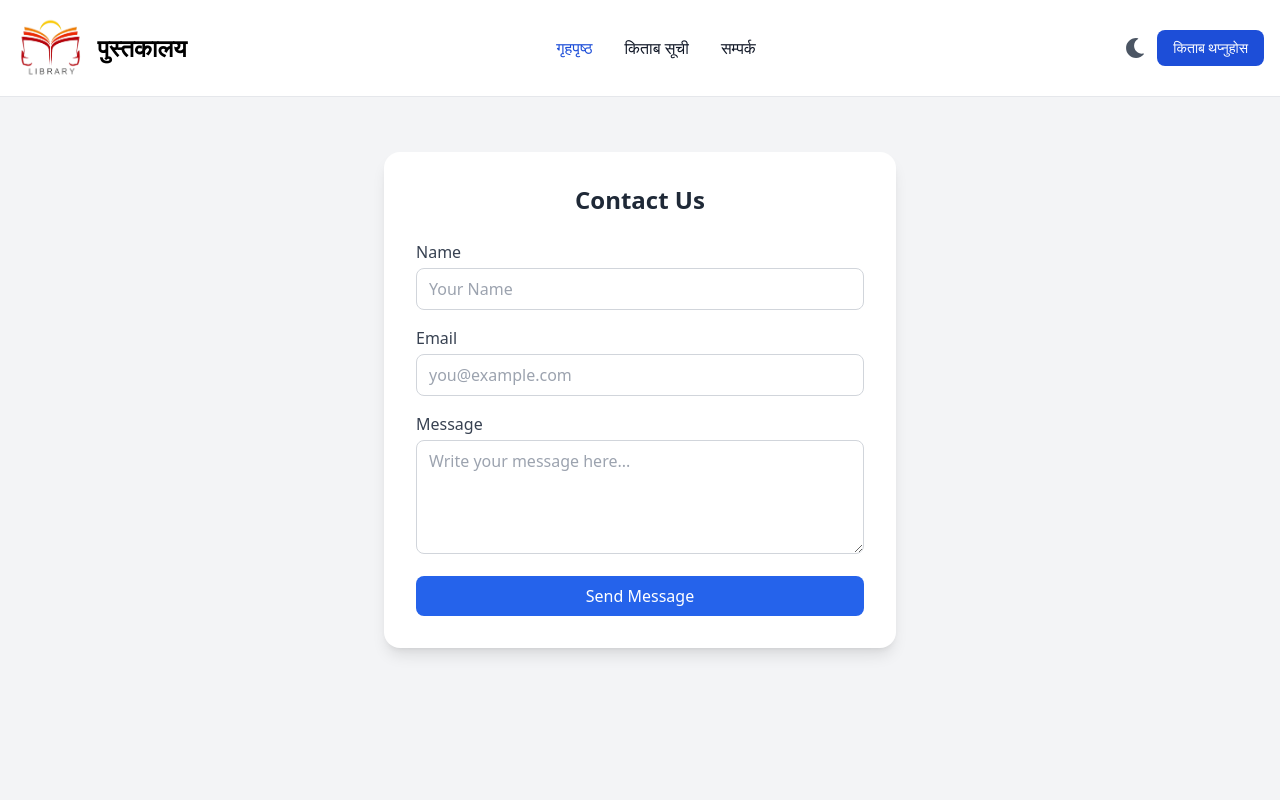
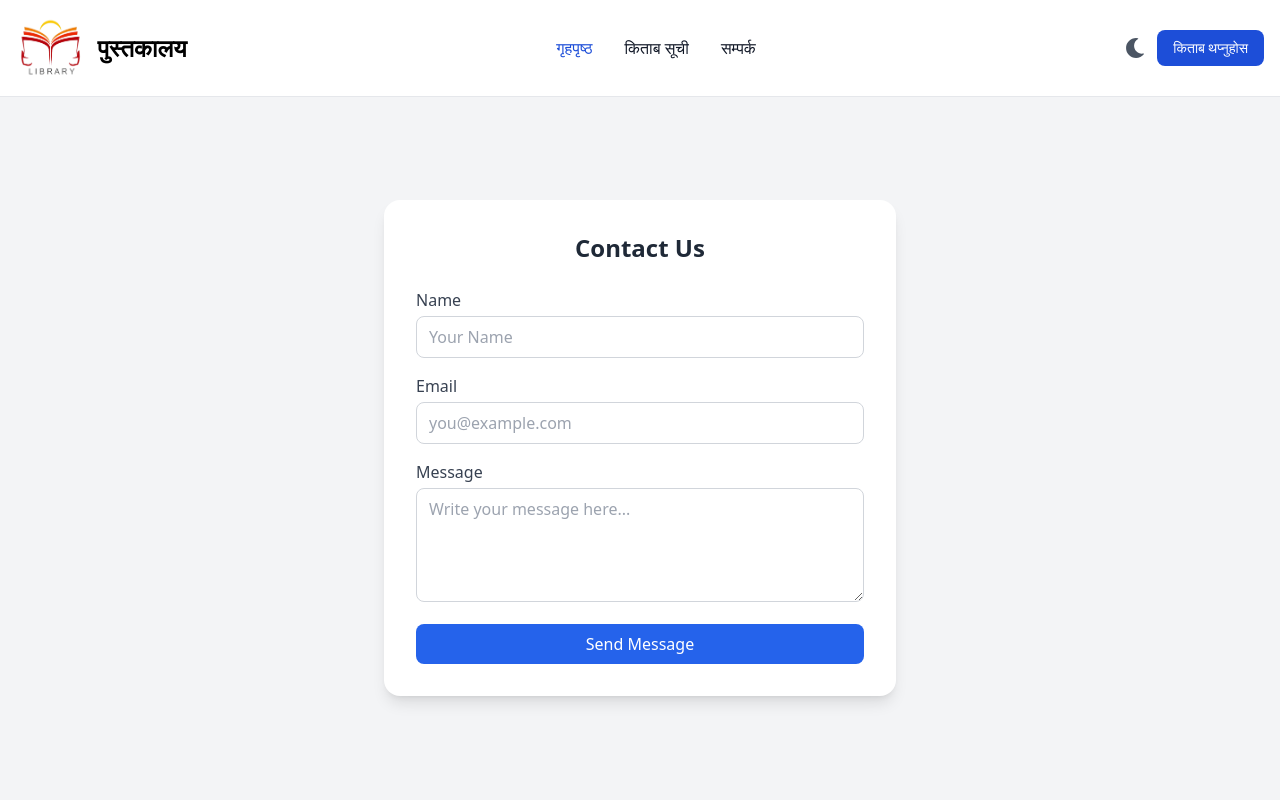
Before and after one commit to janak2019/bookstrore_client, a React (Vite) app: page /contact in a window 1280 px wide. Shown: the top 800 px of the page. Built offline with nearby package versions, Linux system fonts and the light colour scheme.

Commit message:
backend url fix

```diff
--- a/src/pages/contact/Contact.jsx
+++ b/src/pages/contact/Contact.jsx
@@ -20,7 +20,7 @@
   };
 
   return (
-    <div className="flex justify-center items-center min-h-screen bg-gray-100 px-4">
+    <div className="flex justify-center items-center min-h-screen bg-gray-100 px-4 mt-12">
       <div className="w-full max-w-lg bg-white shadow-lg rounded-2xl p-8">
         <h2 className="text-2xl font-bold text-gray-800 mb-6 text-center">
           Contact Us
--- a/src/router.jsx
+++ b/src/router.jsx
@@ -11,7 +11,7 @@
 import Login from "./pages/auth/Login";
 import AdminDashboard from "./pages/admin/AdminDashboard";
 
-const apiBase = "http://localhost:5000"
+const apiBase = "https://book-stroe-server.onrender.com"
 
 const router = createBrowserRouter([
   {
```
